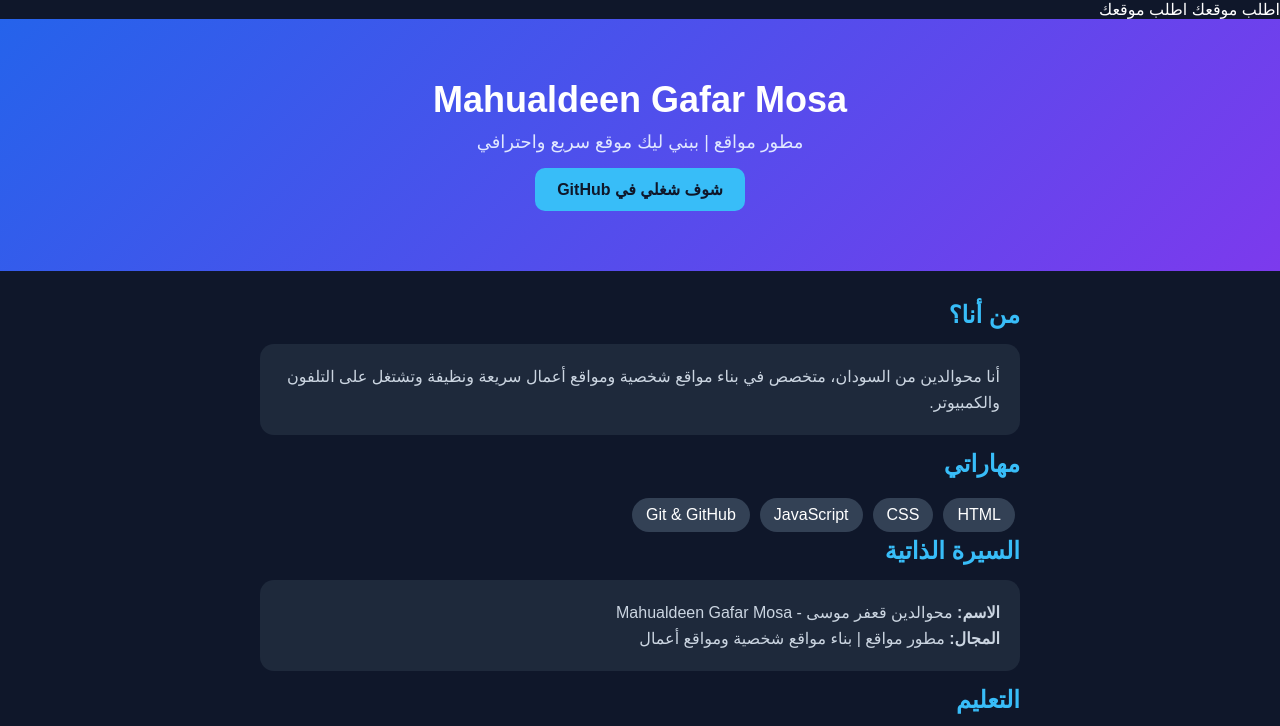
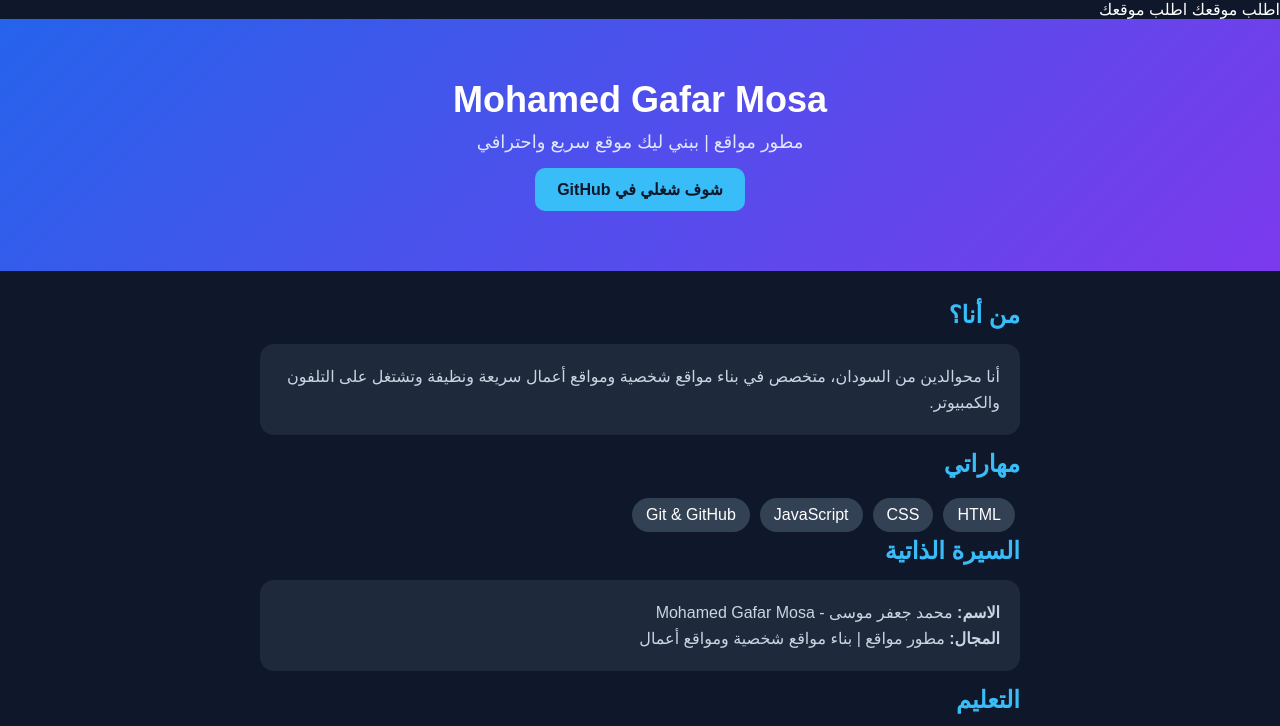
Before and after one commit to MA825580/MA825580.github.io, a plain HTML site: page index.html in a window 1280 px wide. Shown: the top 726 px of the page. Drawn offline with Linux system fonts and the light colour scheme.

Commit message:
change name to Mohamed

```diff
--- a/index.html
+++ b/index.html
@@ -6,7 +6,7 @@
 <head>
 <meta charset="UTF-8">
 <meta name="viewport" content="width=device-width, initial-scale=1.0">
-<title>Mahualdeen Gafar Mosa | مطور مواقع</title>
+<title>Mohamed Gafar Mosa | مطور مواقع</title>
 <style>
 *{margin:0;padding:0;box-sizing:border-box;font-family:Arial}
 body{background:#0f172a;color:white}
@@ -24,7 +24,7 @@ footer{text-align:center;padding:30px;color:#94a3b8}
 </head>
 <body>
 <header>
-<h1>Mahualdeen Gafar Mosa</h1>
+<h1>Mohamed Gafar Mosa</h1>
 <p>مطور مواقع | ببني ليك موقع سريع واحترافي</p>
 <a class="btn" href="https://github.com/MA825580">شوف شغلي في GitHub</a>
 </header>
@@ -36,7 +36,7 @@ footer{text-align:center;padding:30px;color:#94a3b8}
 
 <h2>السيرة الذاتية</h2>
 <div class="card">
-<p><b>الاسم:</b> محوالدين قعفر موسى - Mahualdeen Gafar Mosa</p>
+<p><b>الاسم:</b> محمد جعفر موسى - Mohamed Gafar Mosa</p>
 <p><b>المجال:</b> مطور مواقع | بناء مواقع شخصية ومواقع أعمال</p>
 </div>
 
@@ -65,6 +65,6 @@ footer{text-align:center;padding:30px;color:#94a3b8}
 <a href="https://www.facebook.com/100081655952571" target="_blank" style="display:block;background:#1877F2;color:white;padding:12px;border-radius:10px;margin:10px;text-decoration:none;font-weight:bold;">فيسبوك</a>
 <a href="mailto:mahualdin0@gmail.com" style="display:block;background:#333;color:white;padding:12px;border-radius:10px;margin:10px;text-decoration:none;font-weight:bold;">mahualdin0@gmail.com</a>
 </div>
-<footer>© 2026 Mahualdeen Gafar Mosa</footer>
+<footer>© 2026 Mohamed Gafar Mosa</footer>
 </body>
 </html>
```
